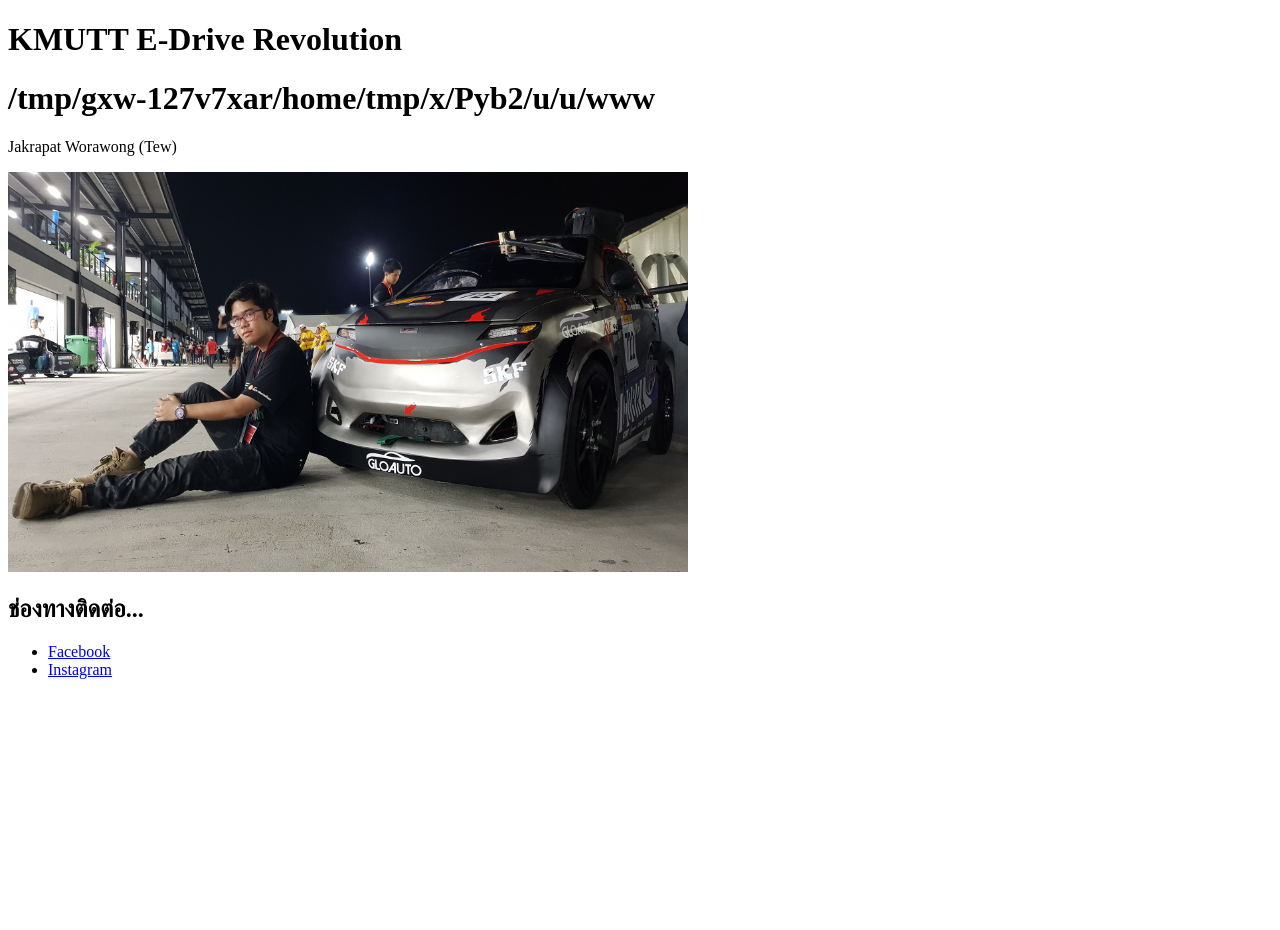
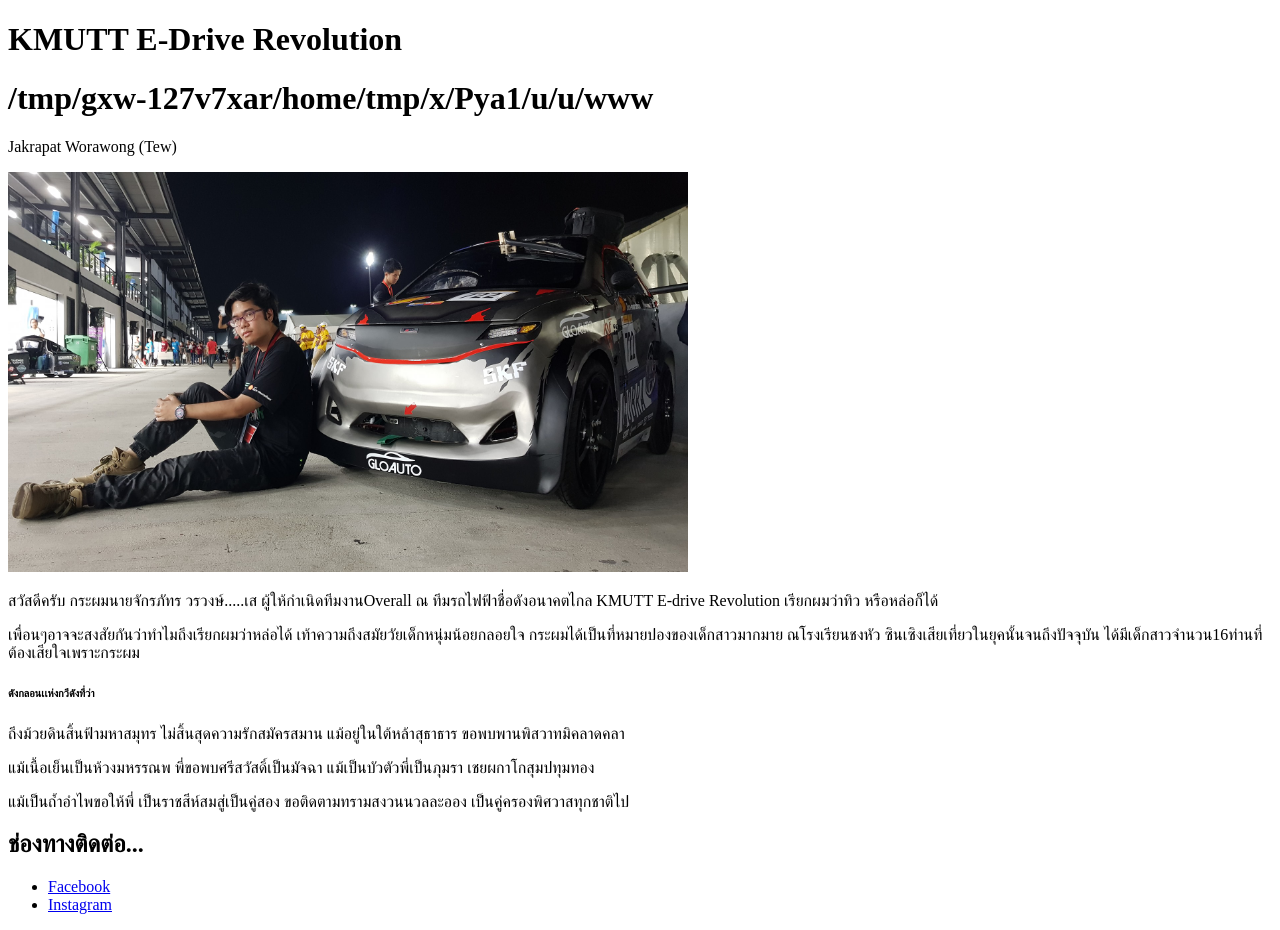
Before and after one commit to tarOzone/EDRmonitor, a Flask app: page / in a window 1280 px wide. Before the commit the page ends 679 px from the top, so only its background shows below. Run offline with Flask 2, Linux system fonts and the light colour scheme.

Commit message:
add peom and decription

```diff
--- a/templates/index.html
+++ b/templates/index.html
@@ -8,6 +8,21 @@
         <h1>{{cwd}}</h1>
         <p>Jakrapat Worawong (Tew)</p>
         <img src="static/images/tew1.jpg" alt="P'Tew" width="680" height="400">
+        <p>สวัสดีครับ กระผมนายจักรภัทร วรวงษ์.....เส ผู้ให้กำเนิดทีมงานOverall ณ ทีมรถไฟฟ้าชื่อดังอนาคตไกล KMUTT E-drive Revolution เรียกผมว่าทิว หรือหล่อก็ได้</p>
+        <p>เพื่อนๆอาจจะสงสัยกันว่าทำไมถึงเรียกผมว่าหล่อได้ เท้าความถึงสมัยวัยเด็กหนุ่มน้อยกลอยใจ กระผมได้เป็นที่หมายปองของเด็กสาวมากมาย ณโรงเรียนชงหัว ซินเซิงเสียเที่ยวในยุคนั้นจนถึงปัจจุบัน ได้มีเด็กสาวจำนวน16ท่านที่ต้องเสียใจเพราะกระผม</p>
+       <h6>ดังกลอนเเห่งกวีดังที่ว่า</h6>
+        <p>ถึงม้วยดินสิ้นฟ้ามหาสมุทร
+            ไม่สิ้นสุดความรักสมัครสมาน
+            แม้อยู่ในใต้หล้าสุธาธาร
+            ขอพบพานพิสวาทมิคลาดคลา</p>
+        <p>แม้เนื้อเย็นเป็นห้วงมหรรณพ
+            พี่ขอพบศรีสวัสดิ์เป็นมัจฉา
+            แม้เป็นบัวตัวพี่เป็นภุมรา
+            เชยผกาโกสุมปทุมทอง</p>
+        <p>แม้เป็นถ้ำอำไพขอให้พี่
+            เป็นราชสีห์สมสู่เป็นคู่สอง
+            ขอติดตามทรามสงวนนวลละออง
+            เป็นคู่ครองพิศวาสทุกชาติไป</p>
 
         <h2>ช่องทางติดต่อ...</h2>
         <ul>
```
